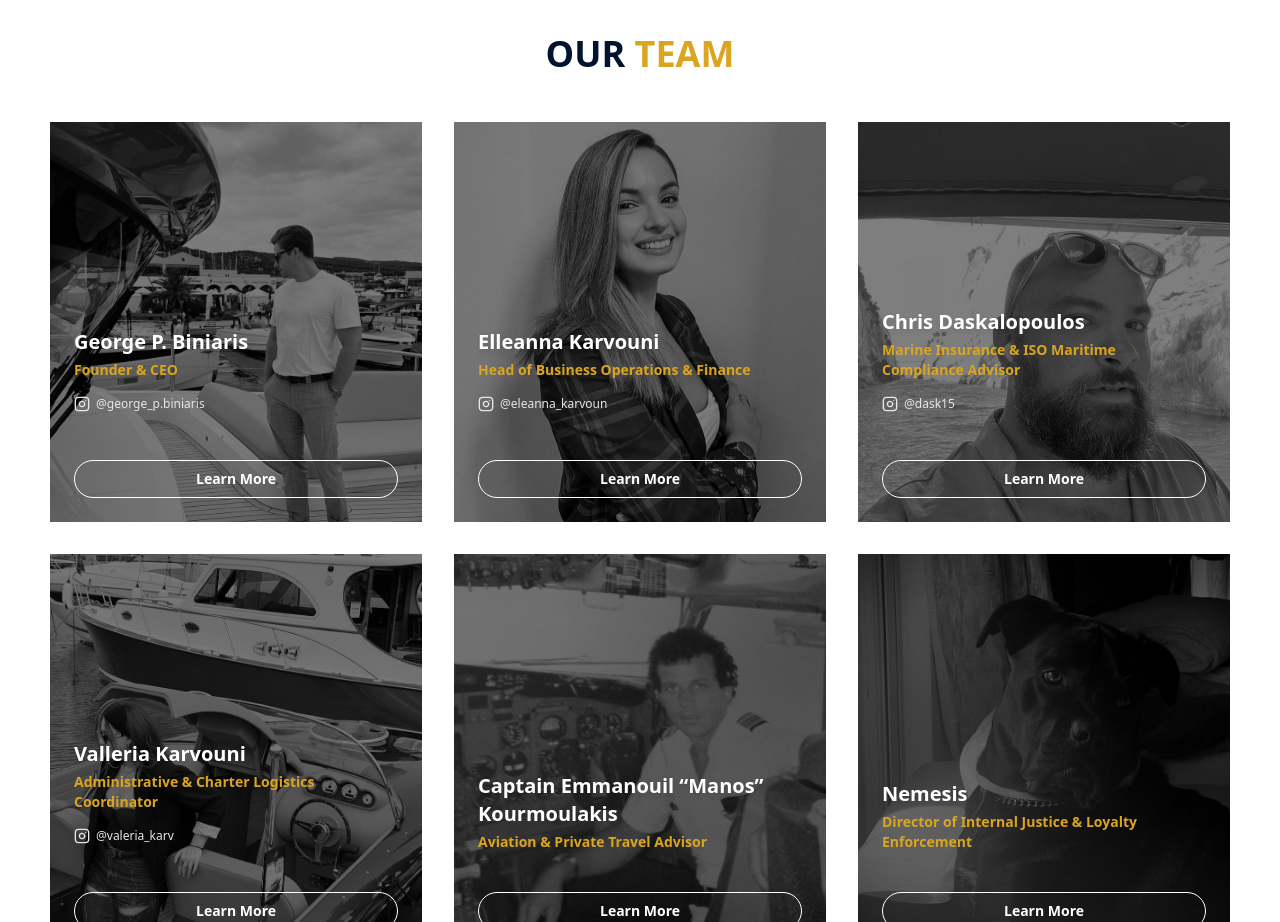
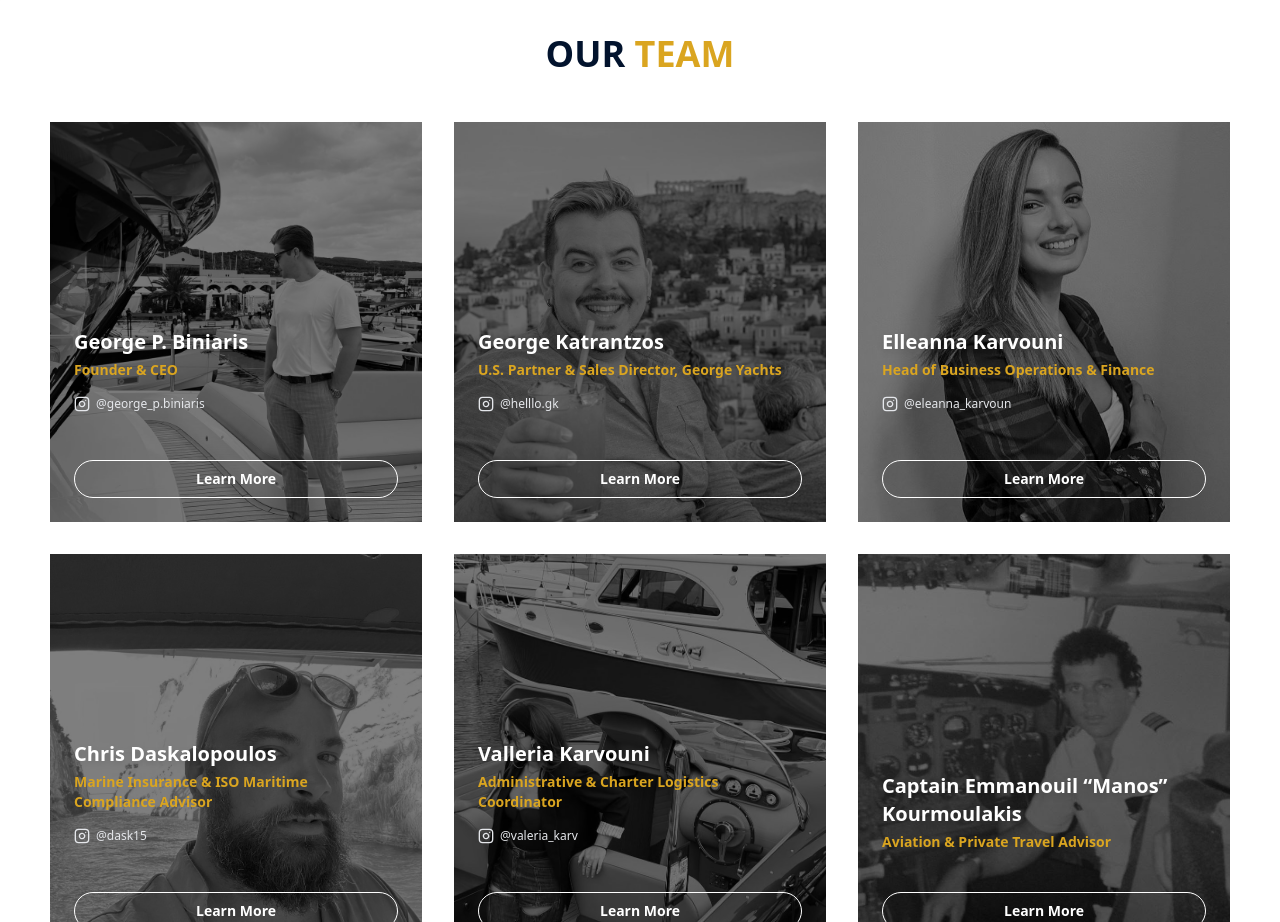
Before and after one commit to gbiniaris13/george-yachts, a Next.js app: page /our-team in a window 1280 px wide. Shown: the part 860-1782 px from the top of the page. Built offline with nearby package versions, Linux system fonts and the light colour scheme; no server answers.

Commit message:
add hero section bg on /yachts-charter/ and missing colleagues on /our-team/

```diff
--- a/app/components/AboutUs.jsx
+++ b/app/components/AboutUs.jsx
@@ -14,8 +14,8 @@ const AboutUs = ({
   const HEIGHT_CLASSES = "h-[60vh] lg:h-[710px]";
 
   // Fallback image URL
-  const FALLBACK_IMAGE =
-    "https://placehold.co/1920x710/02132d/ffffff?text=Image+Loading";
+  // const FALLBACK_IMAGE =
+  //   "https://placehold.co/1920x710/02132d/ffffff?text=Image+Loading";
 
   return (
     <section className="relative w-full overflow-hidden">
--- a/app/components/NavDrawerSystem.jsx
+++ b/app/components/NavDrawerSystem.jsx
@@ -25,7 +25,7 @@ const navLinks = [
   {
     name: "ABOUT",
     sublinks: [
-      { name: "About Us", href: "//our-team" },
+      { name: "About Us", href: "/" },
       { name: "Our Team", href: "/our-team" },
       { name: "Locations", href: "#about/media" },
       { name: "Press & Media", href: "#about/media" },
@@ -34,7 +34,7 @@ const navLinks = [
   {
     name: "CHARTER",
     sublinks: [
-      { name: "Charter a Yacht", href: "#charter/fleet" },
+      { name: "Charter a Yacht", href: "/yachts-charter/" },
       { name: "Charter Management", href: "#charter/destinations" },
     ],
   },
--- a/app/components/TeamSection.jsx
+++ b/app/components/TeamSection.jsx
@@ -15,6 +15,12 @@ const teamMembers = [
     title: "Founder & CEO",
     imageUrl: "/images/george.jpg",
     instagram: "george_p.biniaris",
+  },
+  {
+    name: "George Katrantzos",
+    title: "U.S. Partner & Sales Director, George Yachts",
+    imageUrl: "/images/george-katrantzos.jpg",
+    instagram: "helllo.gk",
   },
   {
     name: "Elleanna Karvouni",
--- a/app/components/VideoSection.jsx
+++ b/app/components/VideoSection.jsx
@@ -35,7 +35,7 @@ const overlayItems = [
   // Right Column: CHARTER A YACHT (270px -> 40%)
   {
     title: "CHARTER A YACHT",
-    href: "#charter",
+    href: "/yachts-charter/",
     height: "h-[40%]",
     color: "bg-white/70", // CHANGED: Added /70 opacity
     solidColor: getSolidColor("bg-white"),
@@ -148,7 +148,7 @@ const VideoSection = () => {
             muted
             playsInline
             className="w-full h-full object-cover"
-            poster="https://placehold.co/1920x1080/0d1a2f/ffffff?text=Video+Loading"
+            // poster="https://placehold.co/1920x1080/0d1a2f/ffffff?text=Video+Loading"
           >
             Your browser does not support the video tag.
           </video>
--- a/app/yachts-charter/page.jsx
+++ b/app/yachts-charter/page.jsx
@@ -4,6 +4,8 @@ import React, { useState, useEffect } from "react";
 import { sanityClient } from "@/lib/sanity";
 import YachtSwiper from "../components/YachtSwiper";
 import Footer from "../components/Footer";
+import AboutUs from "../components/AboutUs";
+import ContactFormSection from "../components/ContactFormSection";
 
 // GROQ query to get all published yachts
 const ALL_YACHTS_QUERY = `*[_type == "yacht"] | order(_createdAt asc){
@@ -45,13 +47,13 @@ const YachtCharterPage = () => {
   // 3. RENDER LOGIC
   return (
     <div className="min-h-screen bg-gray-100 font-sans">
-      {/* <AboutUs
+      <AboutUs
         heading="CHARTER"
         subtitle="A YACHT"
         paragraph="Contact GEORGE YACHTS today to fully customize your charter experience anywhere in the world."
-        imageUrl="/images/charter-fleet-hero.jpg"
+        imageUrl="/images/yachts-charter.jpg"
         altText="A large luxury yacht sailing on clear blue water at sunset"
-      /> */}
+      />
 
       {/* Conditional Rendering based on fetch state */}
       {isLoading && (
@@ -69,7 +71,6 @@ const YachtCharterPage = () => {
         </section>
       )}
 
-      {/* 🛑 MAP OVER THE FETCHED DATA TO RENDER MULTIPLE SWIPER BLOCKS 🛑 */}
       {!isLoading &&
         yachts.length > 0 &&
         yachts.map((yacht) => (
@@ -79,6 +80,7 @@ const YachtCharterPage = () => {
           />
         ))}
 
+      <ContactFormSection />
       <Footer />
     </div>
   );
```
Also changed, not shown: public/images/george-katrantzos.jpg (added), public/images/yachts-charter.jpg (added).
